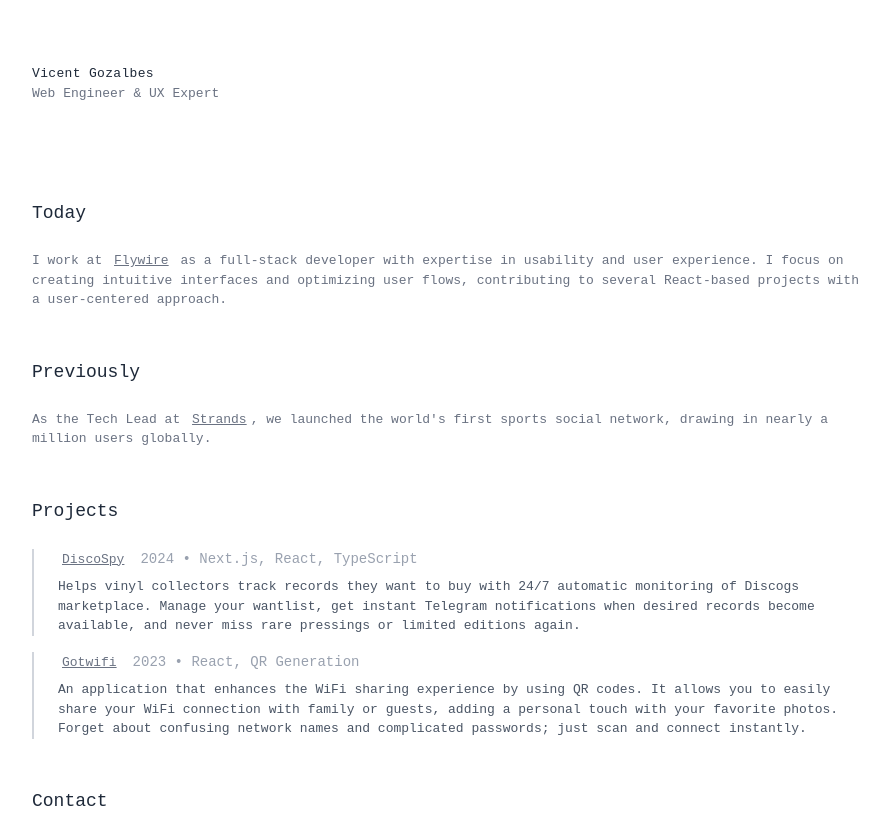
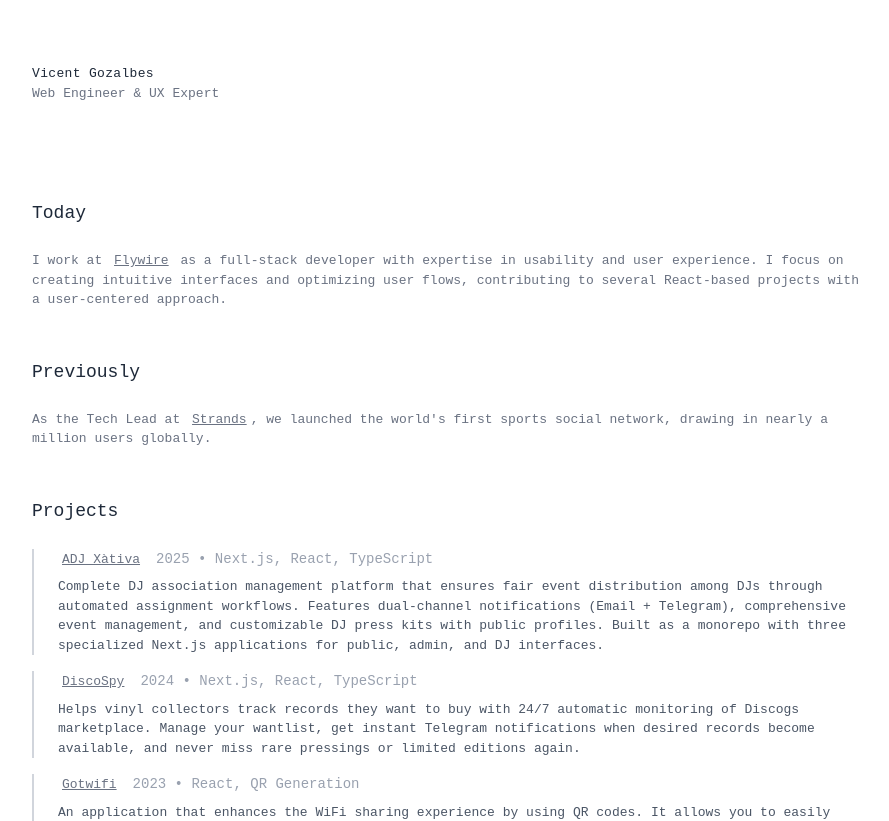
Before and after one commit to vigosan/vicent-io, a Next.js app: page / in a window 1280 px wide. Shown: the top 821 px of the page, without its empty margins (192-1081 px from the left). Built offline with nearby package versions, Linux system fonts and the light colour scheme.

Commit message:
Add ADJ Xàtiva to projects section

```diff
--- a/app/page.tsx
+++ b/app/page.tsx
@@ -98,6 +98,25 @@
             <div className="border-l-2 border-gray-300 pl-4 hover:border-gray-500 sm:pl-6">
               <div className="mb-2">
                 <a
+                  href="https://adjxativa.com"
+                  className="font-medium underline hover:bg-gray-100 focus:outline-none focus:ring-1 focus:ring-gray-400 rounded px-1"
+                  target="_blank"
+                  rel="noopener noreferrer"
+                  aria-label="ADJ Xàtiva (opens in new tab)"
+                >
+                  ADJ Xàtiva
+                </a>
+                <span className="ml-3 text-sm text-gray-400 block sm:inline mt-1 sm:mt-0">2025 • Next.js, React, TypeScript</span>
+              </div>
+              <p className="text-gray-600">
+                Complete DJ association management platform that ensures fair event distribution among DJs through automated assignment workflows.
+                Features dual-channel notifications (Email + Telegram), comprehensive event management, and customizable DJ press kits with public profiles.
+                Built as a monorepo with three specialized Next.js applications for public, admin, and DJ interfaces.
+              </p>
+            </div>
+            <div className="border-l-2 border-gray-300 pl-4 hover:border-gray-500 sm:pl-6">
+              <div className="mb-2">
+                <a
                   href="https://discospy.app"
                   className="font-medium underline hover:bg-gray-100 focus:outline-none focus:ring-1 focus:ring-gray-400 rounded px-1"
                   target="_blank"
```
